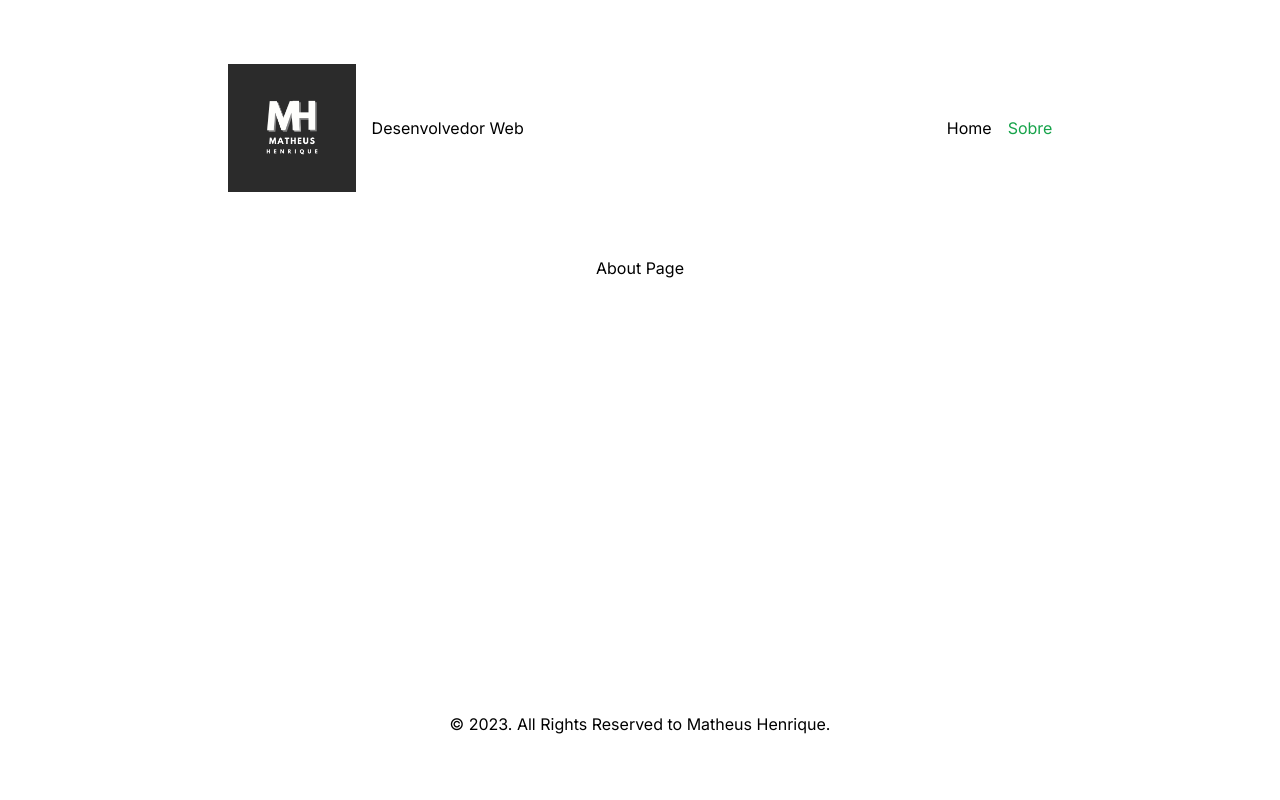
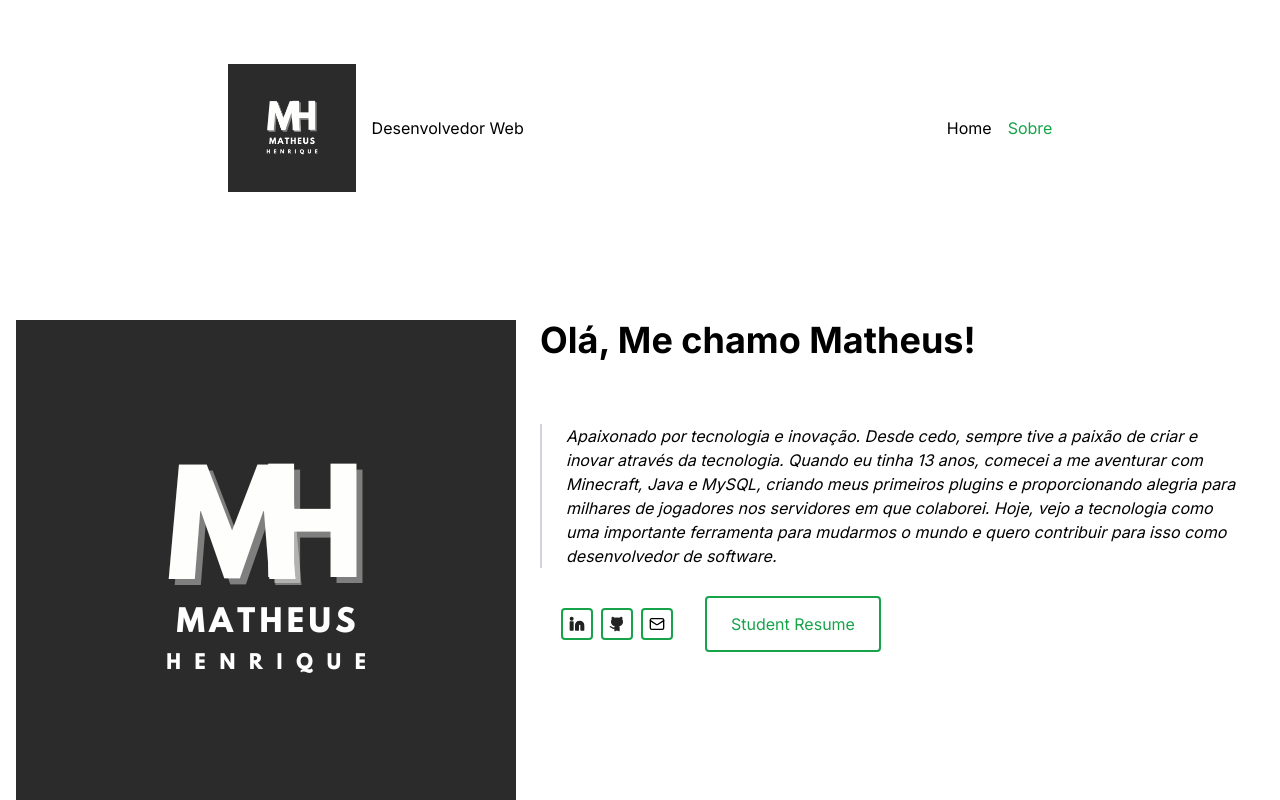
Before and after one commit to yMaatheus/yMaatheus.github.io, a Next.js app: page /about in a window 1280 px wide. Shown: the top 800 px of the page. Built offline with nearby package versions, Linux system fonts and the light colour scheme.

Commit message:
feat: :sparkles: implements page about me

```diff
--- a/src/app/about/page.tsx
+++ b/src/app/about/page.tsx
@@ -1,7 +1,52 @@
+import Image from "next/image";
+import Logo from "/public/logo.png";
+import { SocialIcon } from "@/components/SocialIcon";
+import { ButtonResume } from "@/components/ButtonResume";
+
 export default function AboutPage() {
-  return(
-    <>
-      <h1>About Page</h1>
-    </>
-  )
+  return (
+    <div className="w-full h-full flex flex-col gap-6 p-4 md:py-16 md:flex-row">
+      <Image
+        src={Logo}
+        alt="Foto de perfil"
+        width={300}
+        height={600}
+        className="w-full h-full md:w-auto md:h-auto"
+      />
+      <section className="flex flex-col gap-10">
+        <section className="flex flex-col gap-4 md:gap-16">
+          <h1 className="text-2xl font-bold md:text-4xl">
+            Olá, Me chamo Matheus!
+          </h1>
+          <p className="max-w-3xl border-l-2 border-gray-300 px-4 italic md:px-6">
+            Apaixonado por tecnologia e inovação. Desde cedo, sempre tive a
+            paixão de criar e inovar através da tecnologia. Quando eu tinha 13
+            anos, comecei a me aventurar com Minecraft, Java e MySQL, criando
+            meus primeiros plugins e proporcionando alegria para milhares de
+            jogadores nos servidores em que colaborei. Hoje, vejo a tecnologia
+            como uma importante ferramenta para mudarmos o mundo e quero
+            contribuir para isso como desenvolvedor de software.
+          </p>
+        </section>
+
+        <section className="flex flex-row gap-8 items-center justify-center md:w-1/2">
+          <section className="flex flex-row gap-2">
+            <SocialIcon
+              name="linkedin"
+              href="https://www.linkedin.com/in/ymaatheus/"
+            />
+            <SocialIcon name="github" href="https://github.com/yMaatheus" />
+            <SocialIcon
+              name="mail"
+              fill="none"
+              className="group-hover:text-white"
+              href="mailto:profissional.ymatheus@gmail.com"
+            />
+          </section>
+
+          <ButtonResume />
+        </section>
+      </section>
+    </div>
+  );
 }
```
